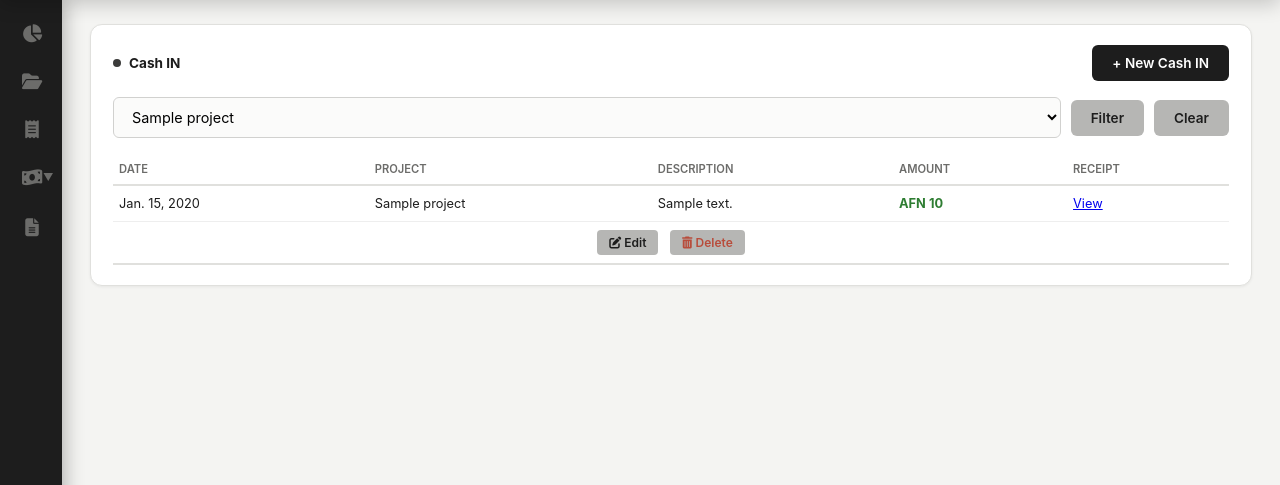
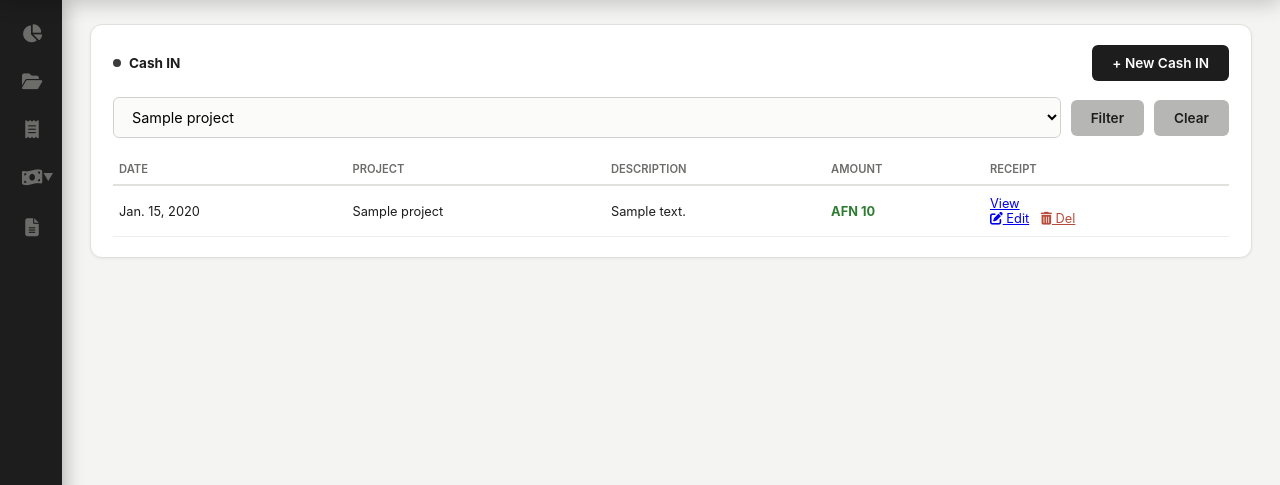
Before and after one commit to Osmanamanzai/EACCo-FMS, a Django app: template templates/transactions/cash_in_list.html in a window 1280 px wide. Shown: the part 58-543 px from the top of the page. Run offline with Django 5.2, Linux system fonts and the light colour scheme; the template is opened without the code that fills it: values that come from a table or form of the project are taken from there, others are empty; a user stored in the database is signed in; tables that the repository leaves empty hold one stand-in row (values such as "Sample post"); parts of the project's set-up code (start-up, migrations or seed data) failed here and were passed over.

Commit message:
move edit/delete actions under receipt column for mobile visibility

```diff
--- a/templates/transactions/cash_in_list.html
+++ b/templates/transactions/cash_in_list.html
@@ -45,20 +45,13 @@
                     {% else %}
                         —
                     {% endif %}
+                    {% if user.is_admin or user.is_superuser %}
+                        <br>
+                        <a href="{% url 'transaction_update' inc.pk %}" title="Edit"><i class="fas fa-edit"></i> Edit</a>
+                        <a href="{% url 'transaction_delete' inc.pk %}" title="Delete" style="color:#b84c3b; margin-left:8px;"><i class="fas fa-trash-alt"></i> Del</a>
+                    {% endif %}
                 </td>
             </tr>
-            {% if user.is_admin or user.is_superuser %}
-            <tr>
-                <td colspan="5" style="text-align: center; border-bottom: 2px solid #e0e0dd; padding: 8px 0;">
-                    <a href="{% url 'transaction_update' inc.pk %}" class="btn btn-secondary btn-sm" title="Edit">
-                        <i class="fas fa-edit"></i> Edit
-                    </a>
-                    <a href="{% url 'transaction_delete' inc.pk %}" class="btn btn-secondary btn-sm" title="Delete" style="color:#b84c3b; margin-left: 8px;">
-                        <i class="fas fa-trash-alt"></i> Delete
-                    </a>
-                </td>
-            </tr>
-            {% endif %}
             {% empty %}
             <tr><td colspan="5">No cash IN entries found{% if selected_project %} for {{ selected_project.name }}{% endif %}.</td></tr>
             {% endfor %}
```
Also changed, not shown: templates/transactions/cash_out_list.html (+5 -12 lines), templates/transactions/expense_list.html (+5 -14 lines).
